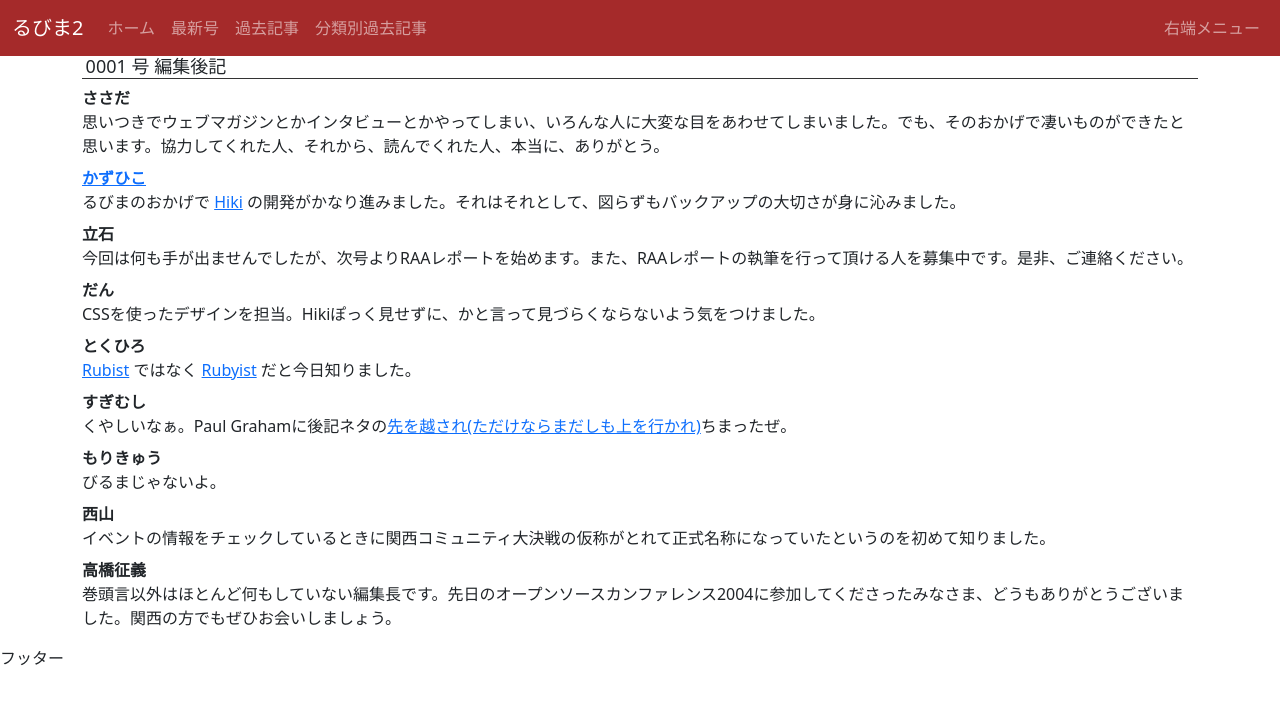
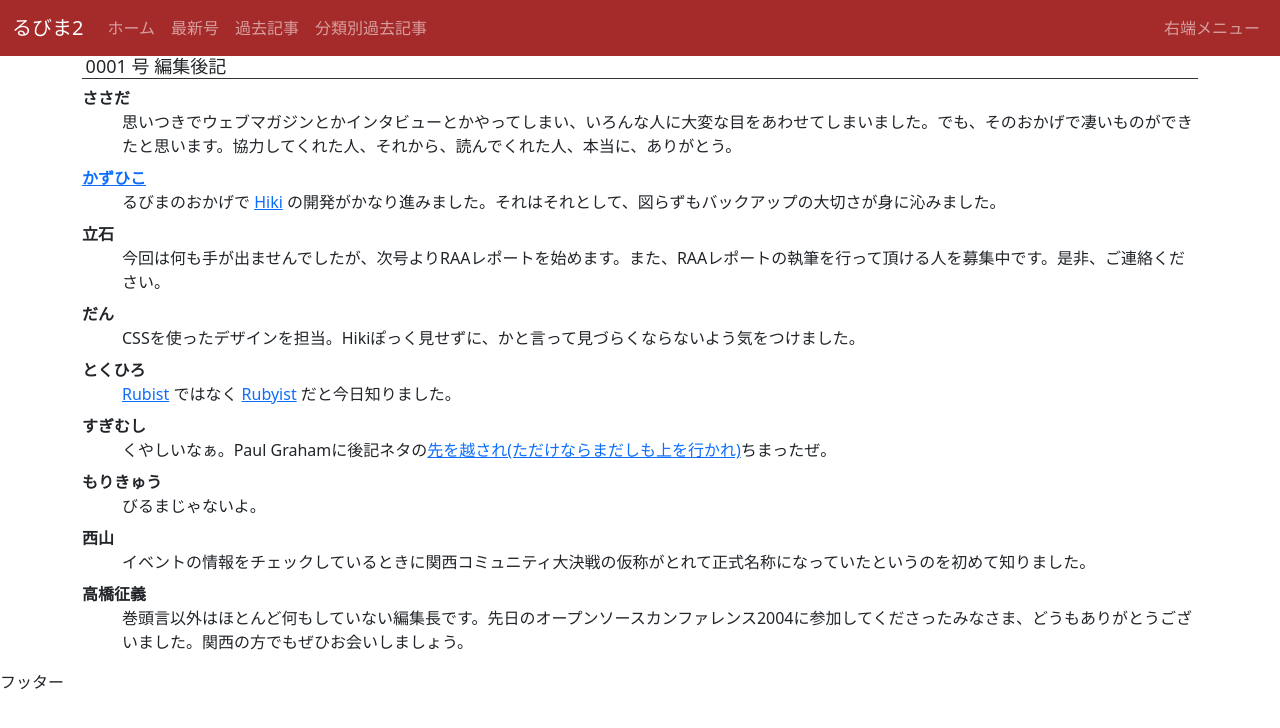
Before and after one commit to miyohide/rubima2-prototype, a Jekyll site: the page built from articles/0001/_posts/2004-09-10-0001-EditorsNote.md, in a window 1280 px wide. Shown: the top 728 px of the page. Built offline with Jekyll 4.4.1, drawn with Linux system fonts in a browser that asks for light colours.

Commit message:
add dd style

```diff
--- a/css/main.css
+++ b/css/main.css
@@ -32,3 +32,7 @@ main h4 {
   border-style: dashed;
   font-size: 100%;
 }
+
+main dd {
+  margin-left: 40px;
+}
```
